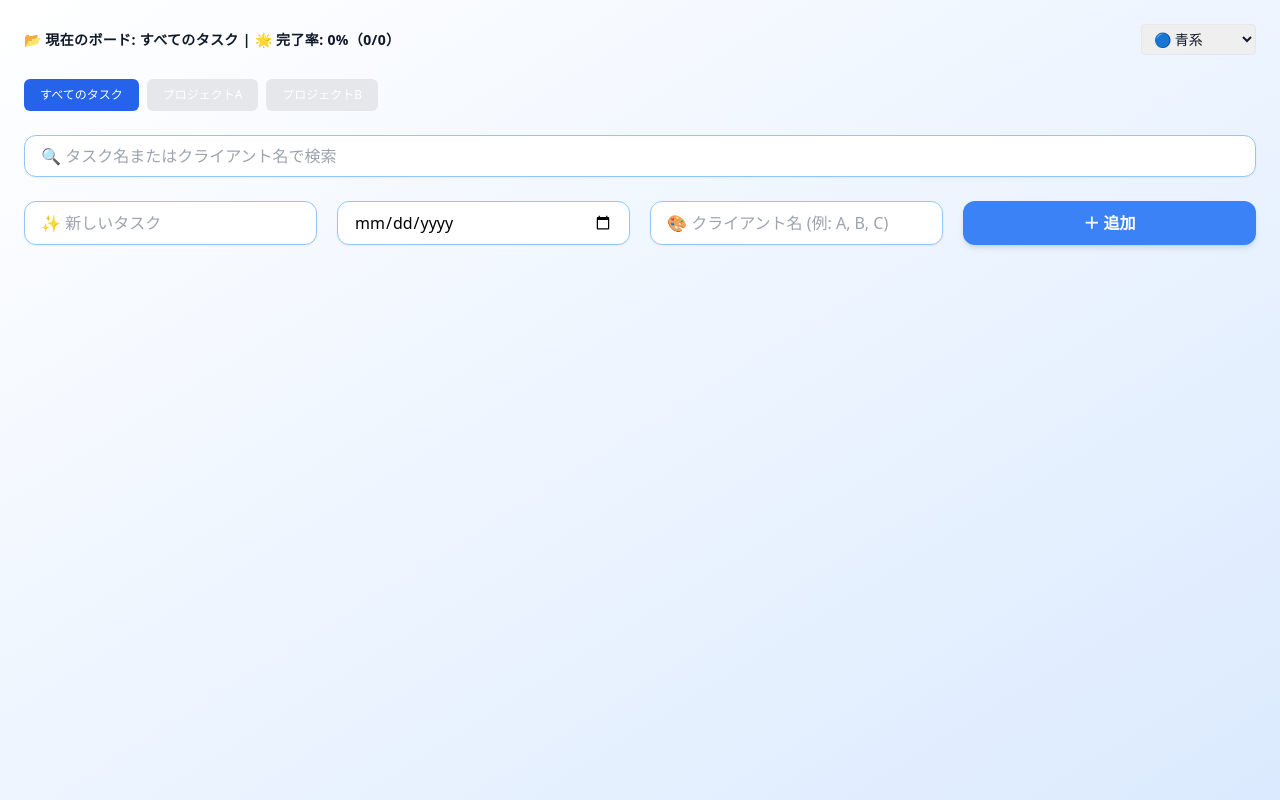
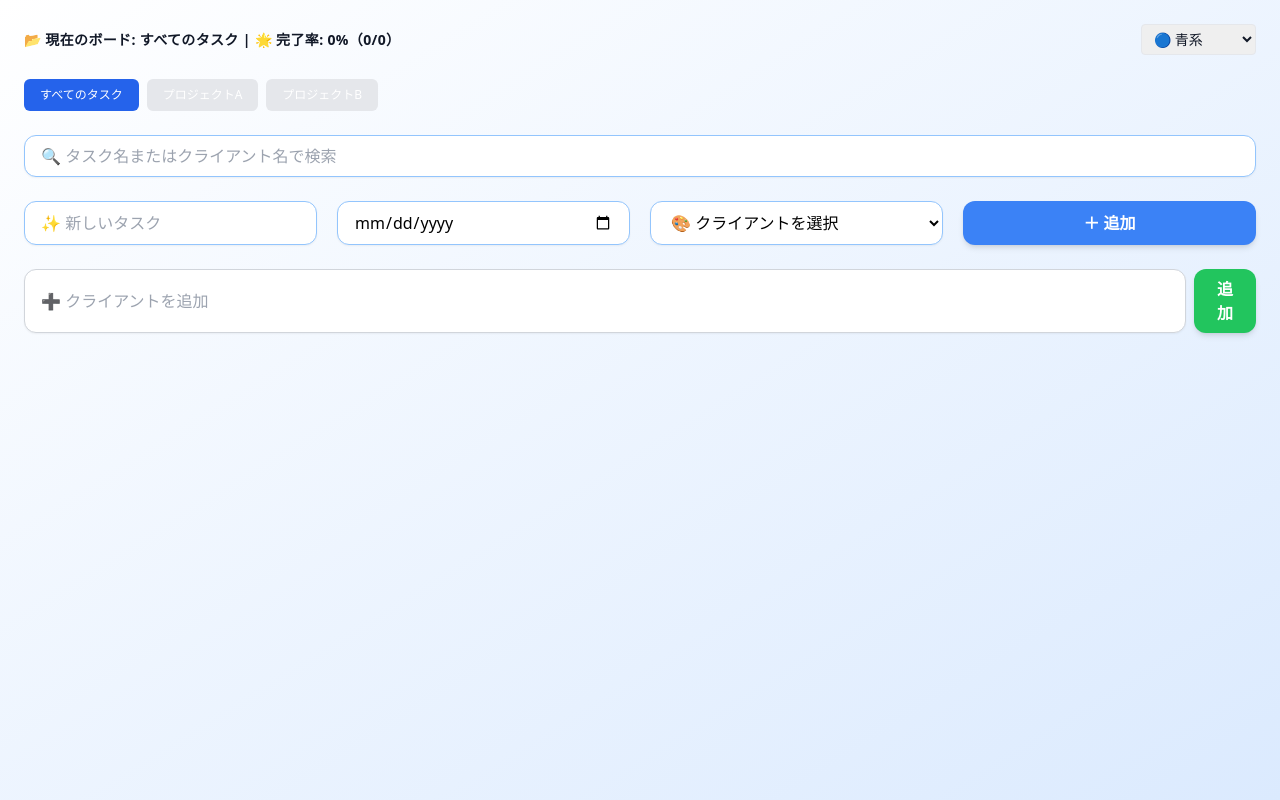
Before and after one commit to hiro84hassy/task-manager, a React (Vite) app: page / in a window 1280 px wide. Built offline with nearby package versions, Linux system fonts and the light colour scheme.

Commit message:
Update TaskManager.jsx

```diff
--- a/src/TaskManager.jsx
+++ b/src/TaskManager.jsx
@@ -1,4 +1,4 @@
-// ✅ プロジェクトベースのUIに復元（プロジェクトボタン + 完了率 + タスク追加）
+// ✅ クライアント名を選択式に変更＆自分で追加できるように対応
 import { useState } from "react";
 import { Card, CardContent } from "./components/ui/card";
 import { Button } from "./components/ui/button";
@@ -20,6 +20,8 @@ export default function TaskManager() {
   const [newTask, setNewTask] = useState("");
   const [dueDate, setDueDate] = useState("");
   const [client, setClient] = useState("");
+  const [newClient, setNewClient] = useState("");
+  const [clientList, setClientList] = useState(["クライアントA", "クライアントB"]);
   const [projects, setProjects] = useState({
     "プロジェクトA": [],
     "プロジェクトB": []
@@ -38,6 +40,12 @@ export default function TaskManager() {
     setNewTask("");
     setDueDate("");
     setClient("");
+  };
+
+  const addClient = () => {
+    if (!newClient.trim() || clientList.includes(newClient.trim())) return;
+    setClientList([...clientList, newClient.trim()]);
+    setNewClient("");
   };
 
   const filteredTasks = currentTasks.filter(t => t.title.includes(search) || t.client.includes(search));
@@ -98,13 +106,27 @@ export default function TaskManager() {
           onChange={(e) => setDueDate(e.target.value)}
           className="rounded-xl px-4 py-2 border border-blue-300 bg-white text-black shadow-sm w-full"
         />
-        <Input
-          placeholder="🎨 クライアント名 (例: A, B, C)"
+        <select
           value={client}
           onChange={(e) => setClient(e.target.value)}
           className="rounded-xl px-4 py-2 border border-blue-300 bg-white text-black shadow-sm w-full"
+        >
+          <option value="">🎨 クライアントを選択</option>
+          {clientList.map((c, i) => (
+            <option key={i} value={c}>{c}</option>
+          ))}
+        </select>
+        <Button onClick={addTask} className="bg-blue-500 hover:bg-blue-600 text-white font-semibold rounded-xl px-4 py-2 transition-all shadow-md w-full">＋ 追加</Button>
+      </div>
+
+      <div className="flex gap-2 mb-6">
+        <Input
+          placeholder="➕ クライアントを追加"
+          value={newClient}
+          onChange={(e) => setNewClient(e.target.value)}
+          className="rounded-xl px-4 py-2 border border-gray-300 bg-white text-black shadow-sm w-full"
         />
-        <Button onClick={addTask} className="bg-blue-500 hover:bg-blue-600 text-white font-semibold rounded-xl px-4 py-2 transition-all shadow-md w-full">＋ 追加</Button>
+        <Button onClick={addClient} className="bg-green-500 hover:bg-green-600 text-white font-semibold rounded-xl px-4 py-2 transition-all shadow-md">追加</Button>
       </div>
 
       <div className="grid grid-cols-1 gap-4">
```
